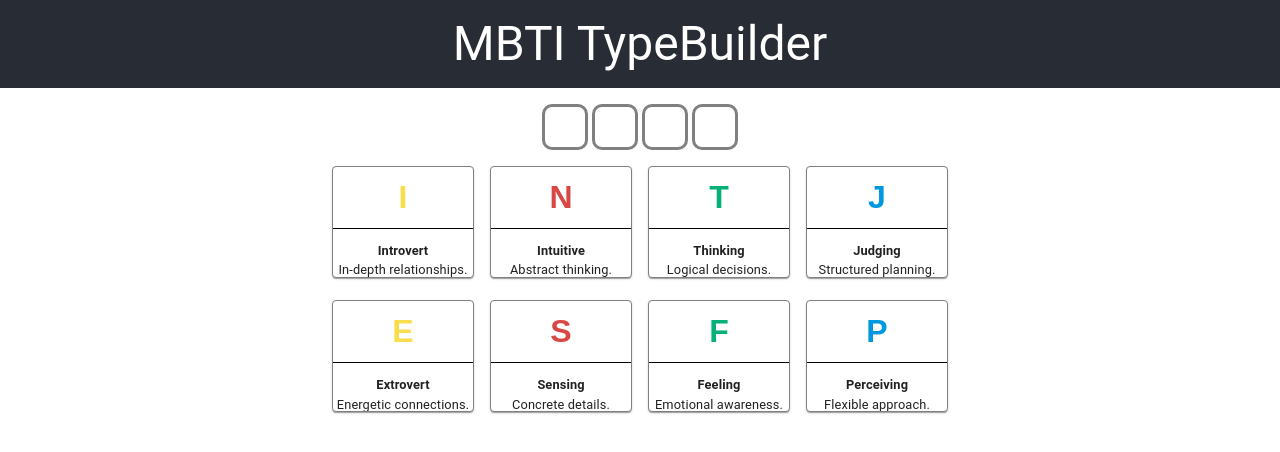
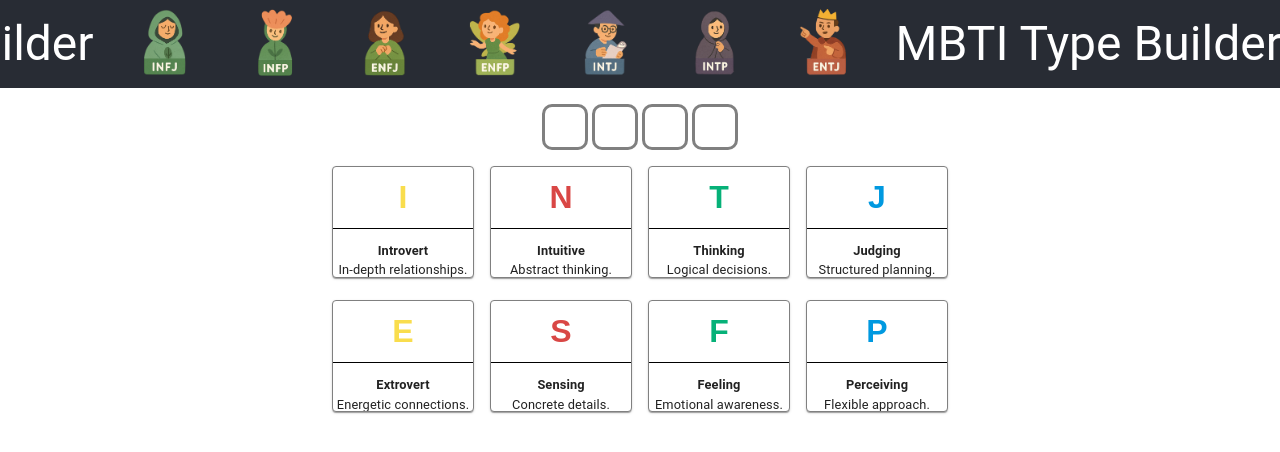
Before and after one commit to aar-woo/mbti-type-builder, a React (Create React App) app in the folder mbti-type-builder/: page / in a window 1280 px wide. Shown: the top 452 px of the page. Built offline with nearby package versions, Linux system fonts and the light colour scheme; some icons are missing.

Commit message:
Updated header to be a marquee of revolving all the type icons.

```diff
--- a/mbti-type-builder/package.json
+++ b/mbti-type-builder/package.json
@@ -18,6 +18,7 @@
     "motion": "^12.17.3",
     "react": "^19.1.0",
     "react-dom": "^19.1.0",
+    "react-fast-marquee": "^1.6.5",
     "react-scripts": "5.0.1",
     "web-vitals": "^2.1.4"
   },
--- a/mbti-type-builder/src/components/Header.tsx
+++ b/mbti-type-builder/src/components/Header.tsx
@@ -1,10 +1,28 @@
 import { styled, Typography } from "@mui/material";
+import Marquee from "react-fast-marquee";
+import { PERSONALITY_TYPES } from "../types/personalityTypes";
+
 const HeaderText = styled(Typography)`
   padding: 1rem;
 `;
 
 const Header = () => {
-  return <HeaderText variant="h3">MBTI TypeBuilder</HeaderText>;
+  return (
+    <Marquee direction="right" speed={20}>
+      {Object.values(PERSONALITY_TYPES).map((type, index) => {
+        if (index === 7) {
+          return <HeaderText variant="h3">MBTI Type Builder</HeaderText>;
+        }
+        return (
+          <img
+            src={`/images/${type}-avatar.png`}
+            style={{ width: "50px", margin: "0 30px 0 30px" }}
+          />
+        );
+      })}
+      <HeaderText variant="h3">MBTI Type Builder</HeaderText>
+    </Marquee>
+  );
 };
 
 export default Header;
```
Also changed, not shown: mbti-type-builder/public/infj-avatar.png (deleted), 1 other file (tests, documents, lock files or other folders).
